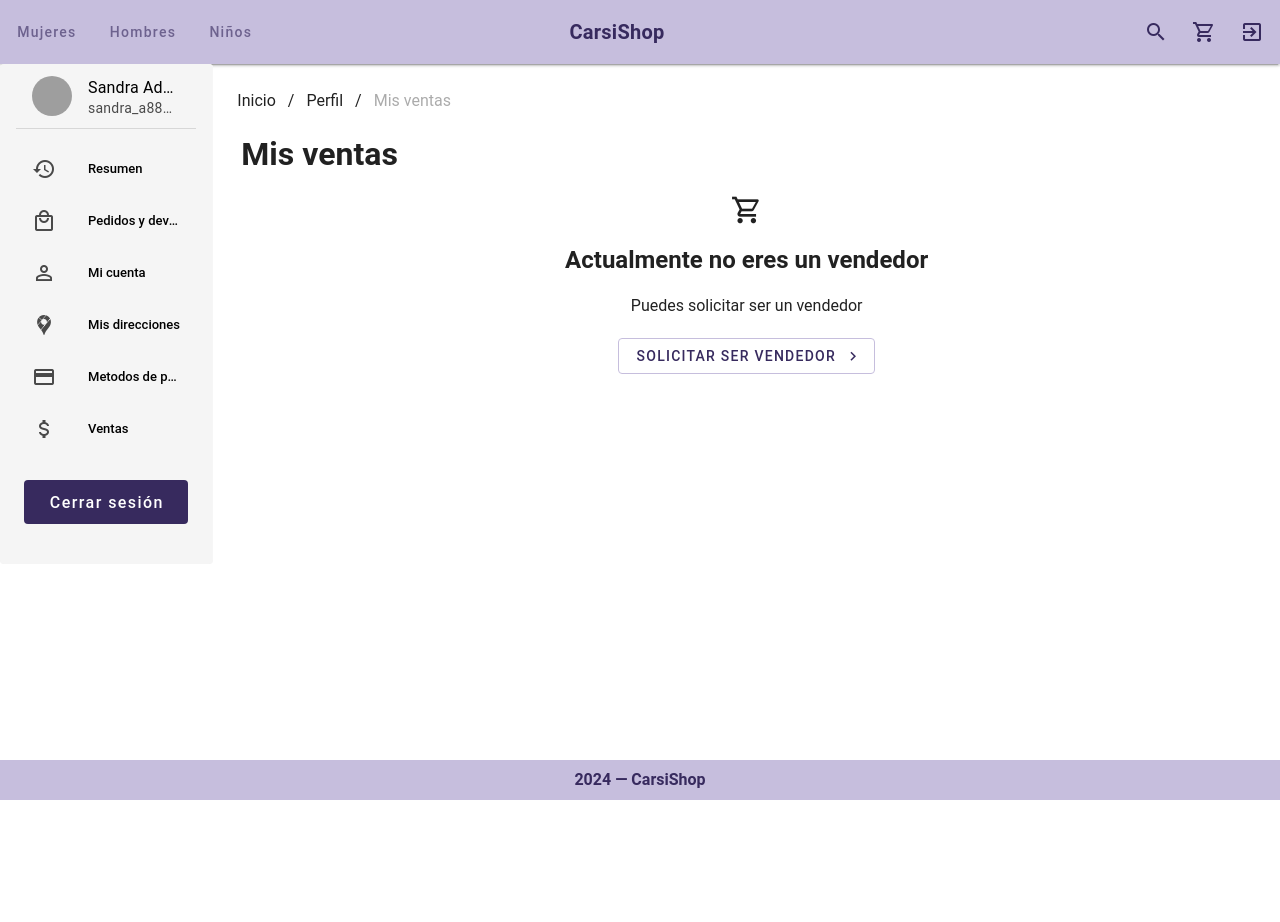
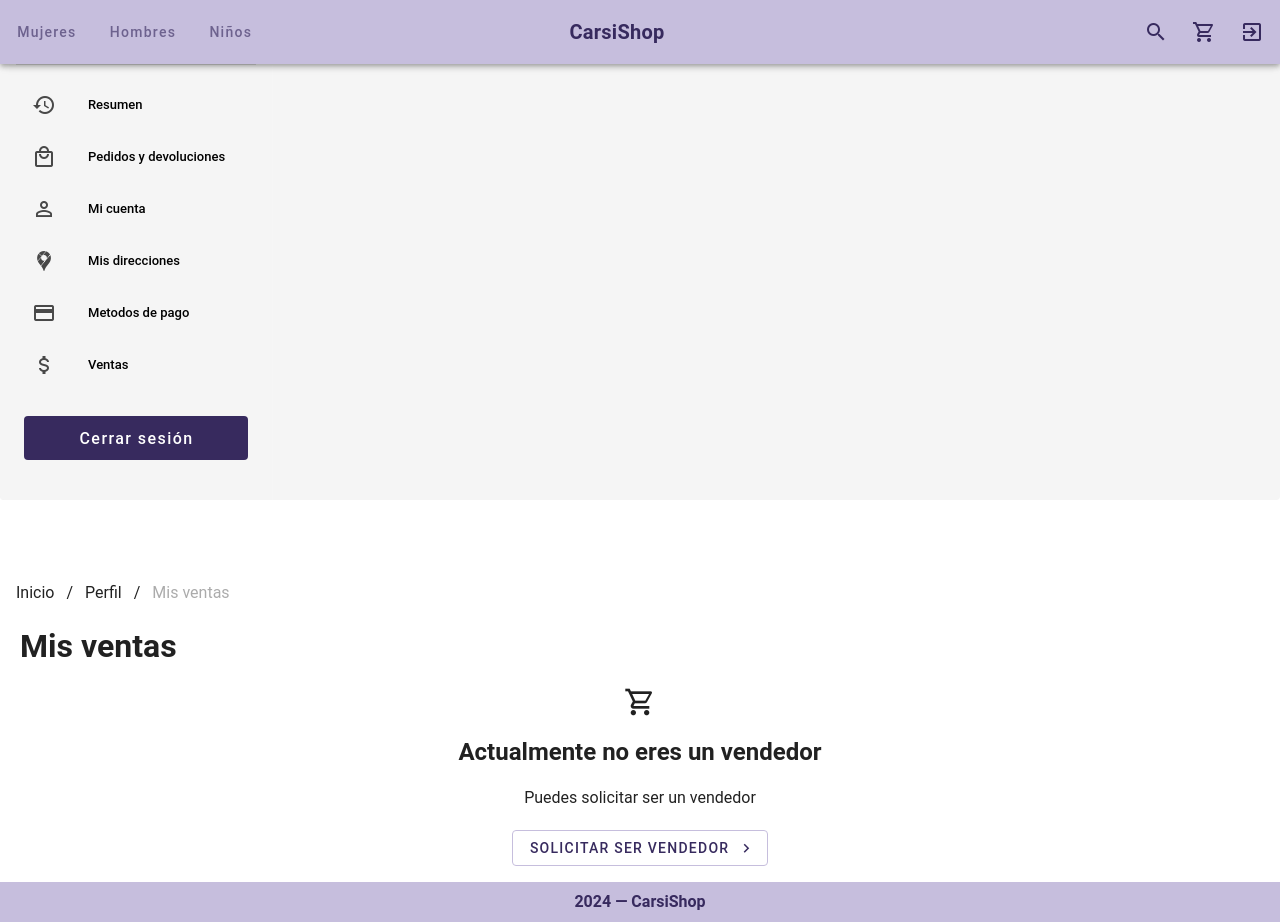
Before and after one commit to JoksanBahena/CARSISHOP-UI, a Vue app: page /profileSales in a window 1280 px wide. Before the commit the page ends 800 px from the top, so only its background shows below. Built offline with nearby package versions, Linux system fonts and the light colour scheme; grey boxes are pictures that could not be loaded.

Commit message:
[MODIFY] mejora semántica en el layout

```diff
--- a/src/layouts/user/ProfileLayout.vue
+++ b/src/layouts/user/ProfileLayout.vue
@@ -1,30 +1,15 @@
 <template>
-  <div class="h-screen">
-    <v-app>
+  <v-app>
+    <v-app-bar>
       <navbar-component />
-      <v-row no-gutters>
-        <v-col cols="2">
-          <sidebar-component />
-        </v-col>
-        <v-col>
-          <v-main class="ma-2">
-            <slot></slot>
-          </v-main>
-       </v-col>
-      </v-row>
+    </v-app-bar>
+    <sidebar-component />
 
-
-      <v-main class="ma-2">
-        <!-- <slot></slot> -->
-      </v-main>
-      <!-- </v-col>
-
-
-    </v-row> -->
-
-      <footer-component />
-    </v-app>
-  </div>
+    <v-main>
+      <slot></slot>
+    </v-main>
+    <footer-component />
+  </v-app>
 </template>
 
 <script setup>
```
